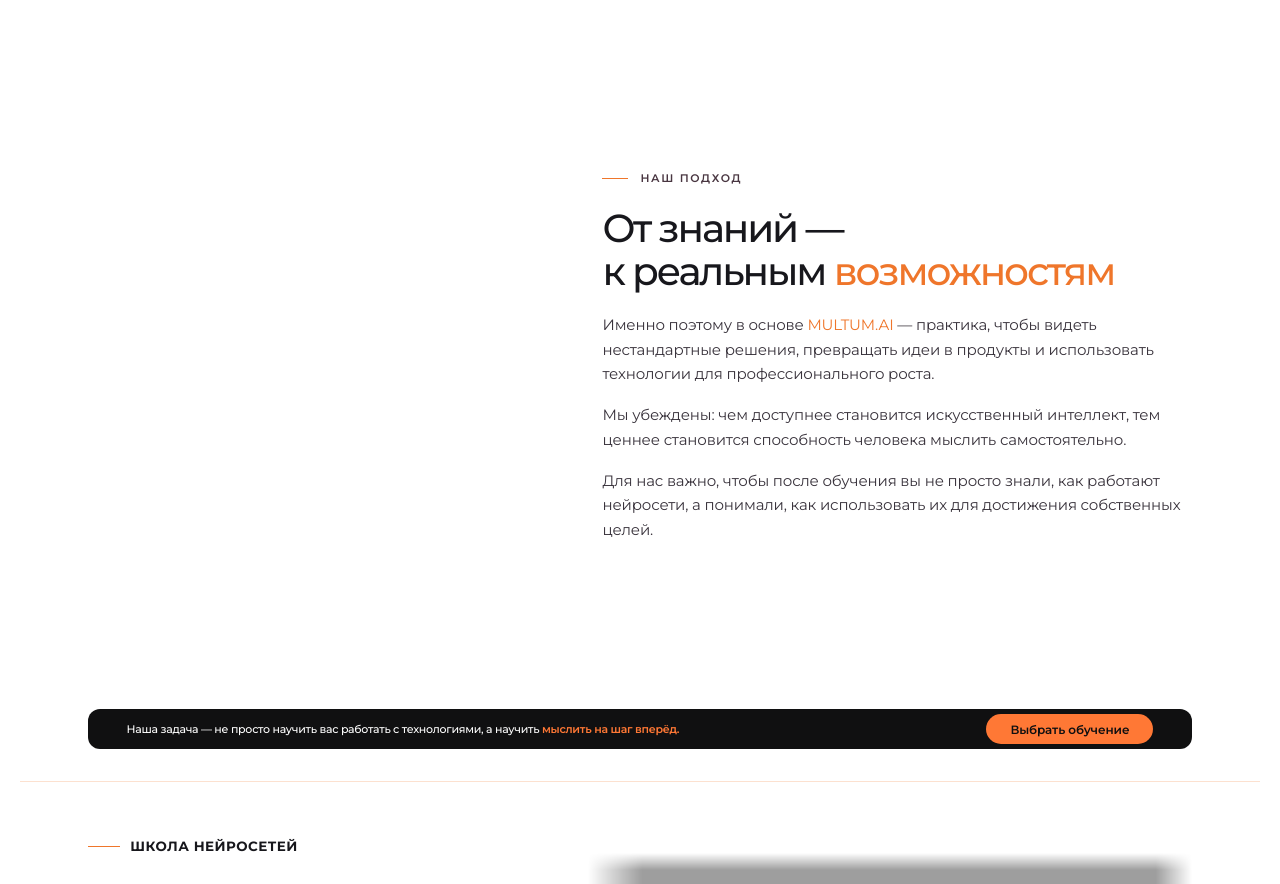
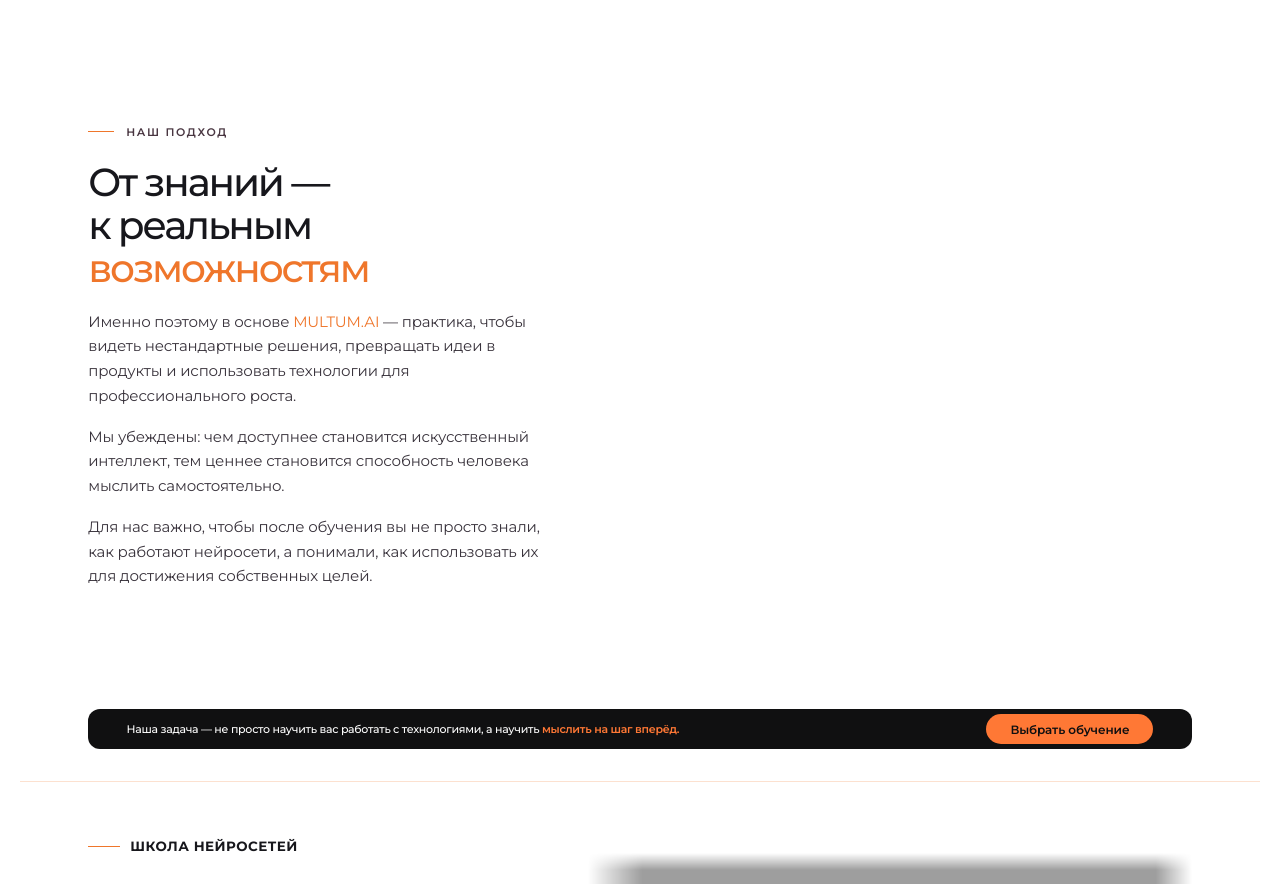
Before and after one commit to fuks19200-ctrl/09, a Next.js app: page / in a window 1280 px wide. Shown: the part 1620-2504 px from the top of the page. Built offline with nearby package versions, Linux system fonts and the light colour scheme; grey boxes are pictures that could not be loaded.

Commit message:
Move approach heading and text to the left column

```diff
--- a/app/globals.css
+++ b/app/globals.css
@@ -1230,7 +1230,7 @@ body:has(.courses-page) { overflow-x: hidden; overflow-y: auto; }
     grid-template-columns: var(--layout-columns);
     column-gap: var(--layout-gap);
   }
-  .about-details-inner > div { grid-column: 2; }
+  .about-details-inner > div { grid-column: 1; }
   .about-details .about-course-banner { margin-top: max(28px,4vh); }
 }
 @media (max-width:950px) {
```
